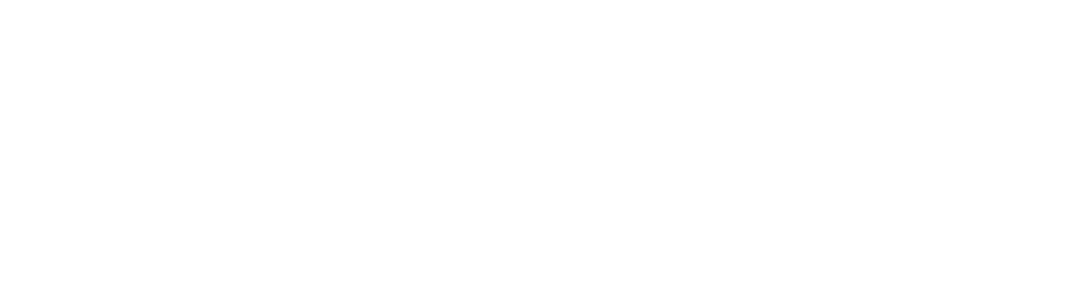
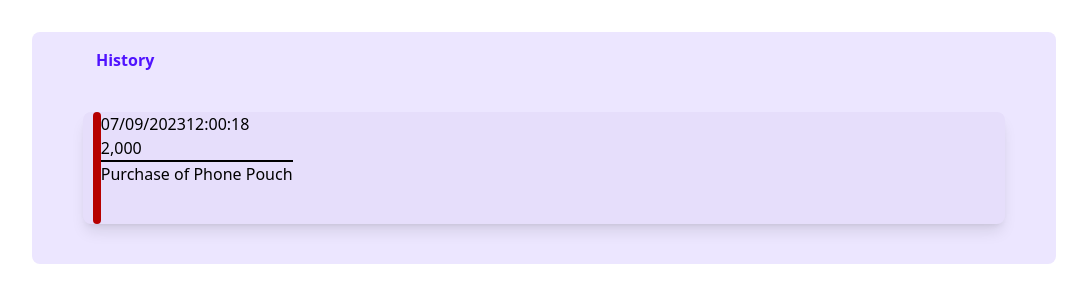
Before and after one commit to Codiadem/Thrifty-app, a React (Vite) app: page /expense in a window 1280 px wide. Before the commit this address had no page. Shown: the top 302 px of the page, without its empty margins (96-1183 px from the left). Built offline with nearby package versions, Linux system fonts and the light colour scheme.

Commit message:
chore: Add Expense List page

```diff
--- a/src/App.jsx
+++ b/src/App.jsx
@@ -5,6 +5,7 @@
 import Login from "./Components/Pages/Login";
 import Dashboard from "./Components/Pages/Dashboard";
 import ForgotPassword from "./Components/Pages/ForgotPassword";
+import ExpenseList from "./Components/Pages/ExpenseList";
 
 
 function App() {
@@ -17,6 +18,7 @@
           <Route path="/login" element={<Login />} />
           <Route path="/forgot" element={<ForgotPassword />} />
           <Route path="/dashboard" element={<Dashboard />} />
+          <Route path="/expense" element={<ExpenseList />} />
         </Routes>
       </Router>
     </>
--- /dev/null
+++ b/src/Components/Pages/ExpenseList.jsx
@@ -0,0 +1,45 @@
+import React from 'react'
+
+const ExpenseList = () => {
+  return (
+
+    <div className='flex items-center justify-center'>
+         {/*container for Expense List */}
+
+     <div className='w-[80%] bg-profileBox mt-[2rem] rounded-lg'>
+
+        <span><h3 className='font-bold text-secondaryBlue pt-[1rem] pl-[4rem]'>History</h3></span>
+
+        {/*container for List Section*/}
+
+
+        <div className='w-[90%] flex bg-[#E6DEFB] mx-auto my-[2.5rem] shadow-lg rounded-lg'>
+            {/*container for vertical divider*/}
+            <div className='w-[0.5rem] h-[7rem] bg-[#B60000] rounded-lg ml-[0.6rem]'> </div>
+                {/*container for other figures in the list dection*/}
+            <div>
+                <div>
+                    <div>
+                    <span>07/09/2023</span>
+                    <span>12:00:18</span>
+                    </div>
+
+                    <div>
+                        <span>2,000</span>
+                    </div>
+
+                    <hr className="w-full border-b" />
+
+                    <div>
+                        <span>Purchase of Phone Pouch</span>
+                    </div>
+                </div>
+            </div>
+        </div>
+     </div>
+
+    </div>
+  )
+}
+
+export default ExpenseList
--- a/src/Components/Pages/ForgotPassword.jsx
+++ b/src/Components/Pages/ForgotPassword.jsx
@@ -2,7 +2,7 @@
 import logo from '../../assets/Thrifty-logo.png';
 import mb_logo from "../../images/logo-white-bg.png";
 import { NavLink, Link, useNavigate} from "react-router-dom";
-import './Signup.css'
+import '../../style/Signup.css'
 import { sendPasswordResetEmail } from "firebase/auth";
 import { auth } from '../../firebase';
 
--- a/src/Components/Pages/SignupPage.jsx
+++ b/src/Components/Pages/SignupPage.jsx
@@ -3,10 +3,10 @@
 import mb_logo from "../../images/logo-white-bg.png";
 import google from '../../assets/Google.png';
 import { NavLink, Link, useNavigate} from "react-router-dom";
-import './Signup.css'
+import '../../style/Signup.css'
 import { createUserWithEmailAndPassword, signInWithPopup, GoogleAuthProvider } from "firebase/auth";
 import { auth } from '../../firebase';
-import Header from "../Layout/Header";
+
 
 
 const SignupPage = () => {
--- a/tailwind.config.js
+++ b/tailwind.config.js
@@ -7,6 +7,7 @@
       primaryBlue: "#371694",
       profileBox: "#ECE6FF",
       white: "#FFFFFF",
+      secondaryBlue: "#5013FF",
     },
 
     screens: {
```
Also changed, not shown: src/style/Signup.css (renamed from src/Components/Pages/Signup.css).
